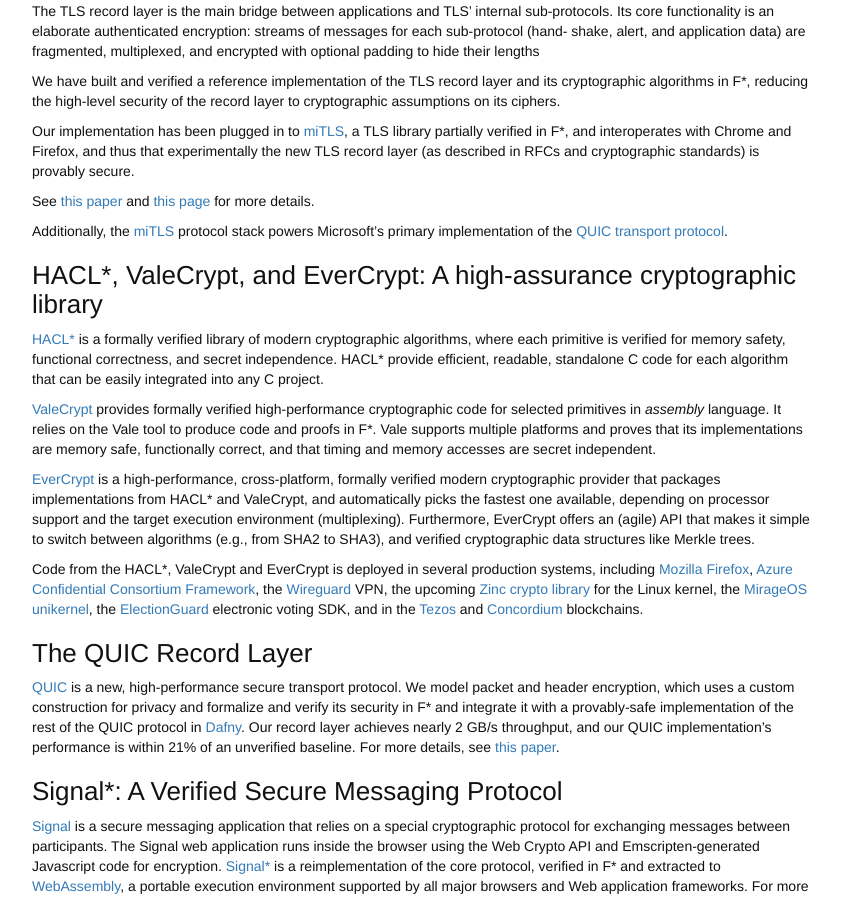
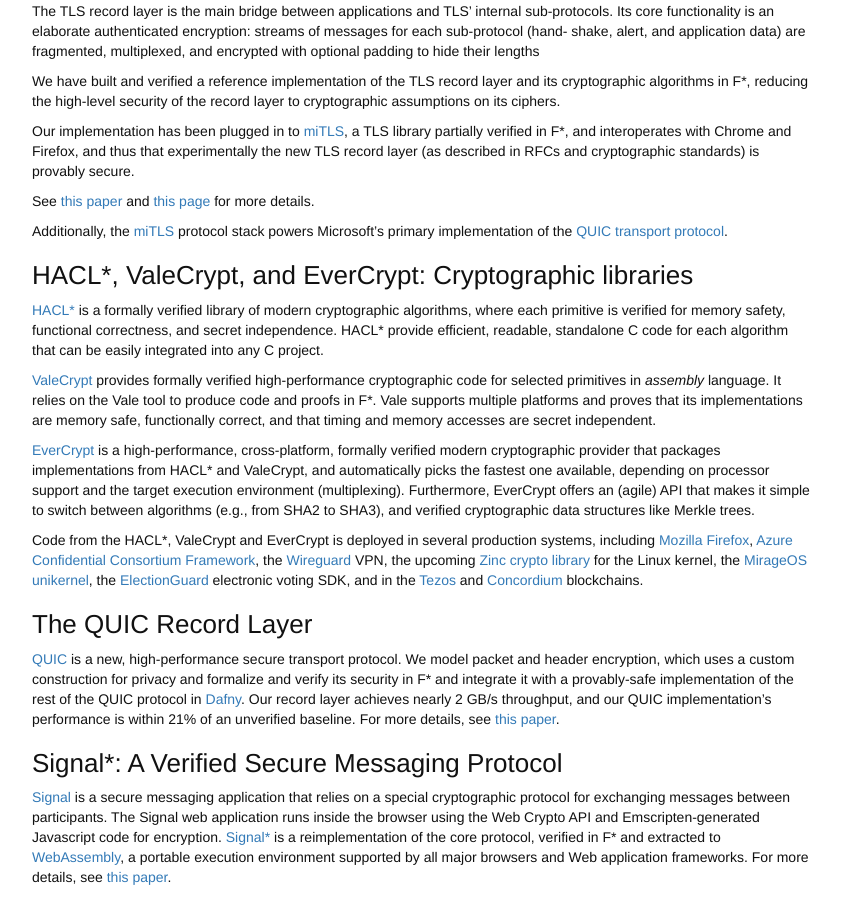
Before and after one commit to project-everest/project-everest.github.io, a Jekyll site: the page built from indexnew.md, in a window 1280 px wide and 900 px high, scrolled down 676 px. Shown: the whole window, without its empty margins (218-1059 px from the left). Built offline with Jekyll 4.4.1, drawn with Linux system fonts in a browser that asks for light colours.

Commit message:
formatting

```diff
--- a/indexnew.md
+++ b/indexnew.md
@@ -67,7 +67,7 @@
 implementation of the [QUIC transport
 protocol](https://datatracker.ietf.org/doc/draft-ietf-quic-transport/).
 
-### HACL*, ValeCrypt, and EverCrypt: A high-assurance cryptographic library
+### HACL*, ValeCrypt, and EverCrypt: Cryptographic libraries
 
 [HACL\*](https://github.com/project-everest/hacl-star) is a formally
 verified library of modern cryptographic algorithms, where each
```
